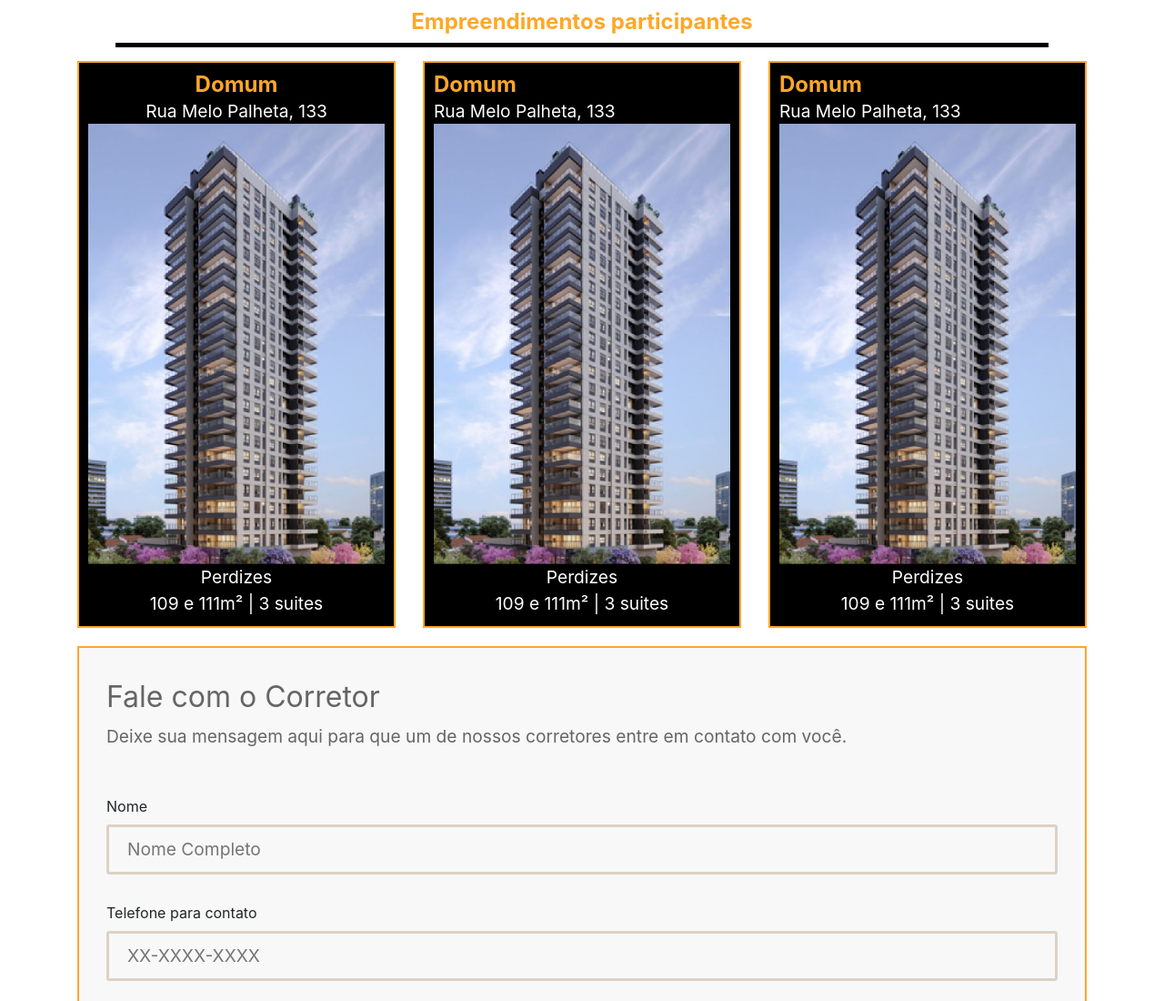
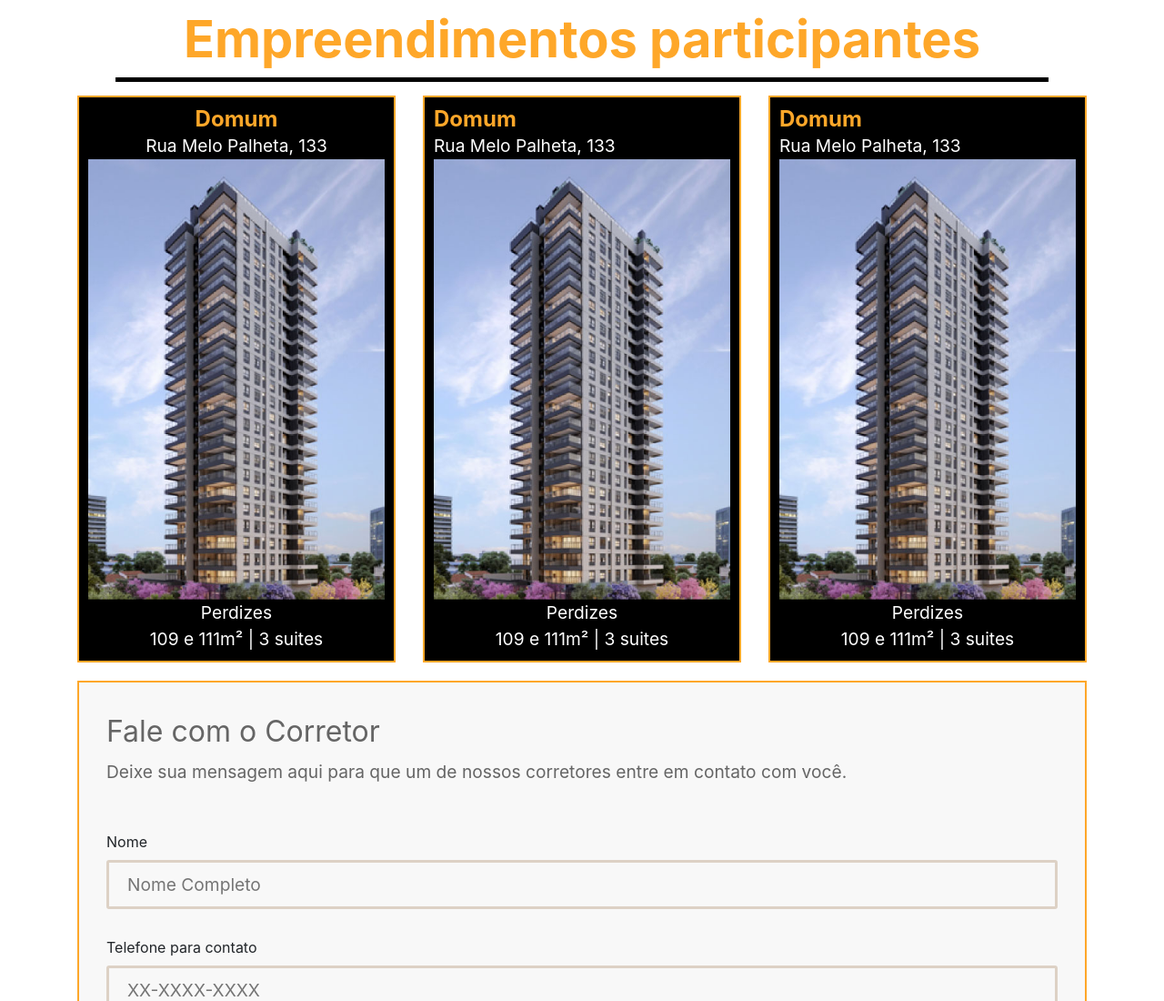
Before and after one commit to erikgs1/landing-page, a website: page index.html in a window 1280 px wide. Shown: the top 1100 px of the page at 91% size. Drawn offline with nearby package versions, Linux system fonts and the light colour scheme; files that its build step writes are made by us from their sources.

Commit message:
Comecei scss desktop

```diff
--- a/scss/style.scss
+++ b/scss/style.scss
@@ -152,3 +152,13 @@
     overflow-y: hidden;
         }
 }
+
+/* Responsive */
+
+@include media-breakpoint-up(sm) {
+    .title-content{
+        h2{
+            font-size: 3.5rem;
+        }
+    }
+}
```
